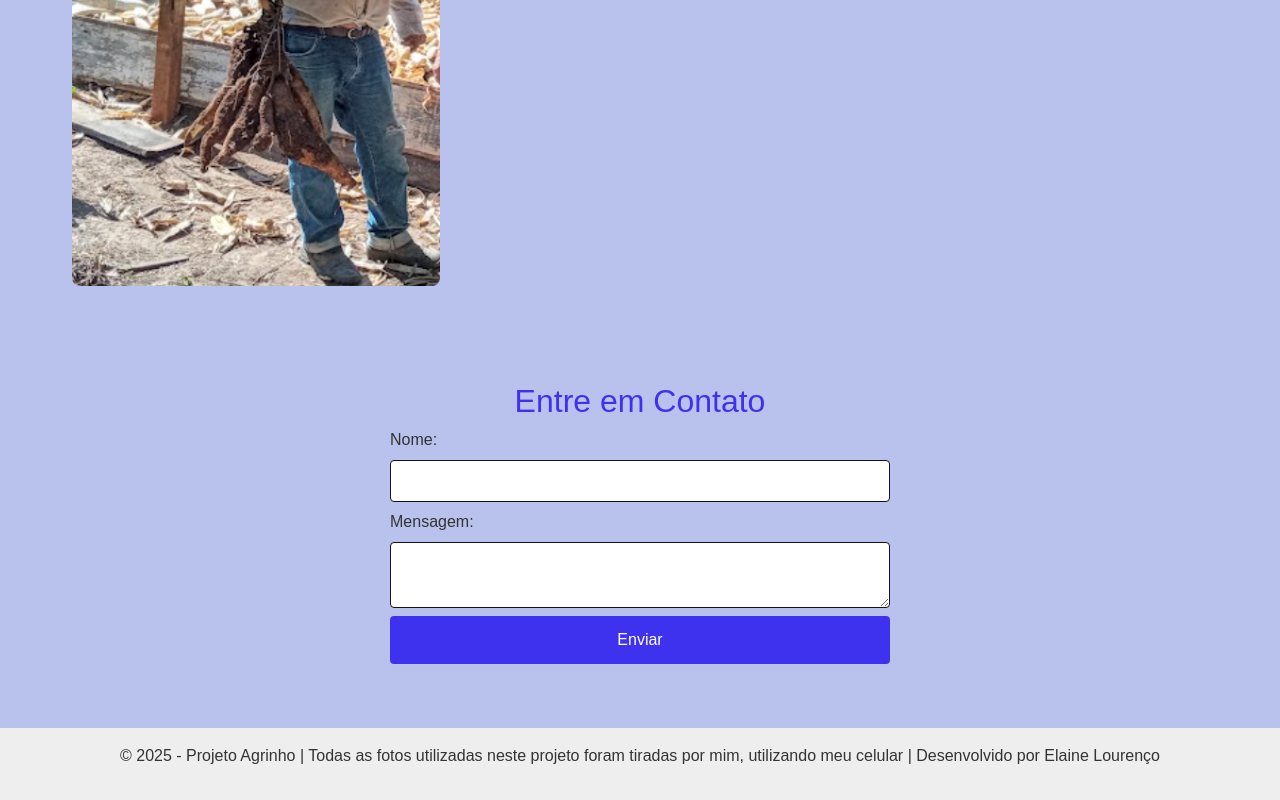
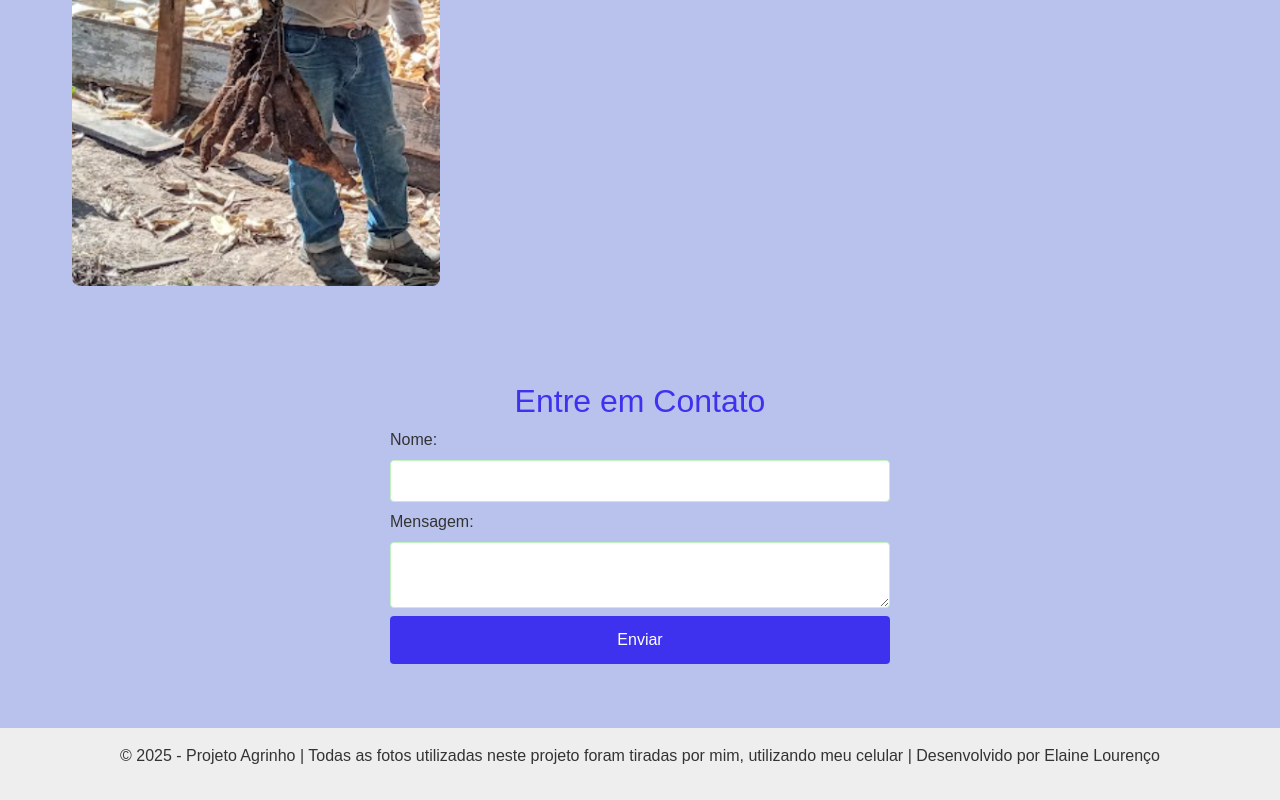
Before and after one commit to Nanelou/Projeto-Agrinho-2025, a plain HTML site: page index.html in a window 1280 px wide. Shown: the part 2116-2916 px from the top of the page. Drawn offline with nearby package versions, Linux system fonts and the light colour scheme.

Commit message:
teste ok

```diff
--- a/style.css
+++ b/style.css
@@ -90,7 +90,7 @@ form {
 input,
 textarea {
   padding: 0.5rem;
-  border: 1px solid #131313;
+  border: 1px solid #c1f2c1;
   border-radius: 4px;
 }
 
```
